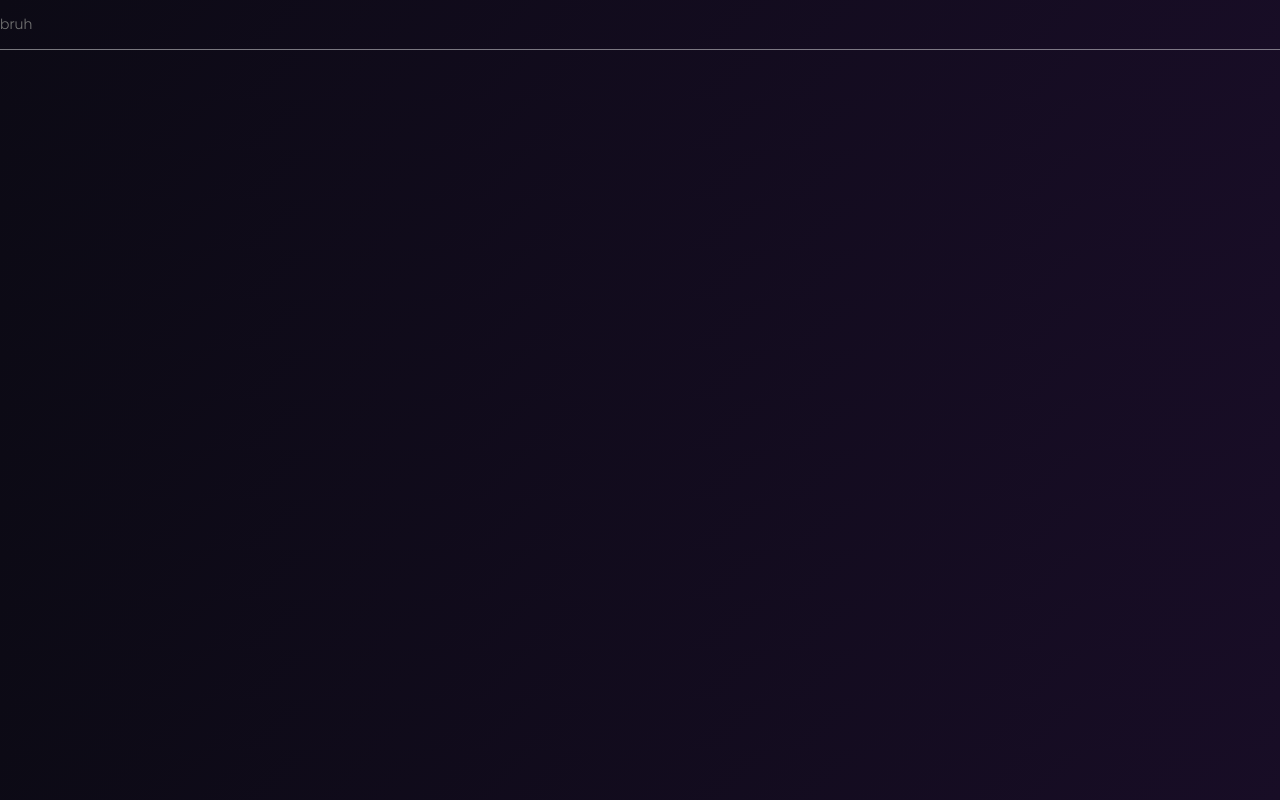
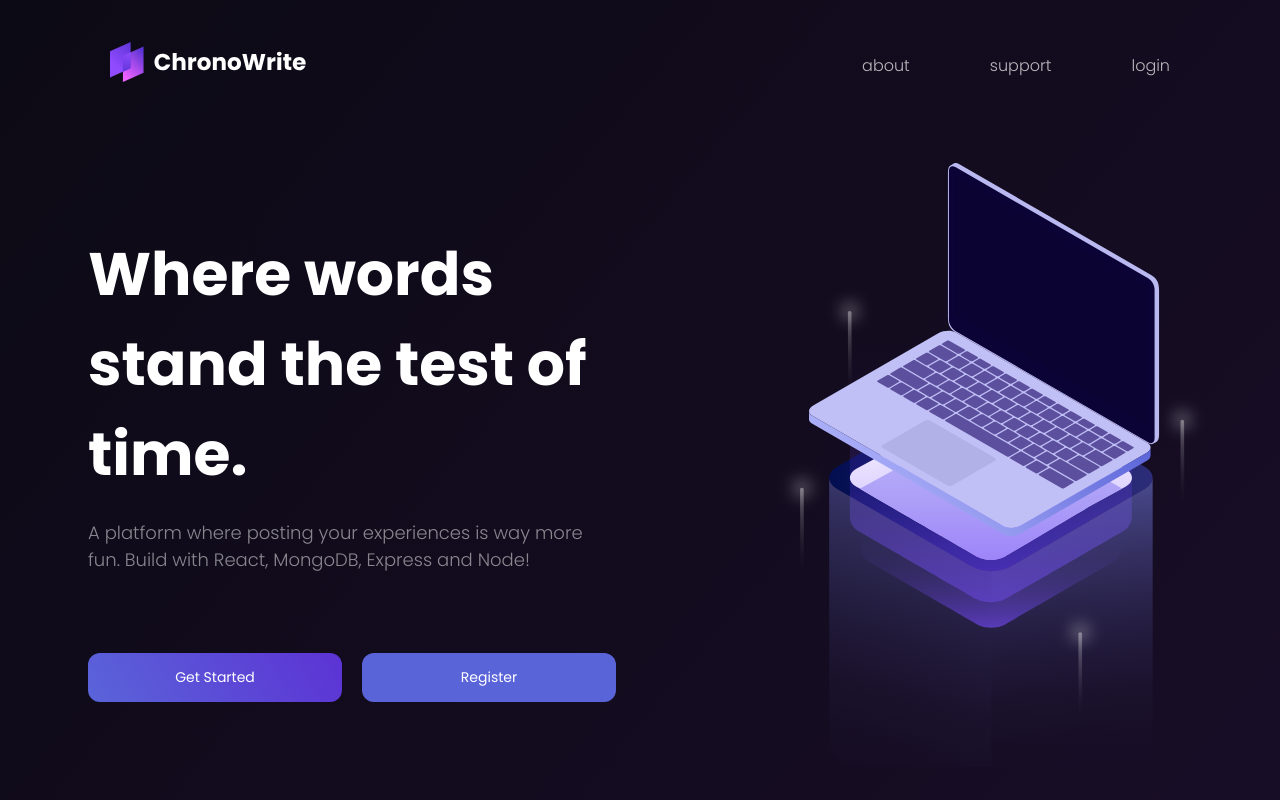
Before and after one commit to SakethBhardwajV/ChronoWrite, a React (Vite) app in the folder frontend/: page / in a window 1280 px wide. Built offline with nearby package versions, Linux system fonts and the light colour scheme.

Commit message:
Create Landing page

```diff
--- a/frontend/src/App.jsx
+++ b/frontend/src/App.jsx
@@ -1,11 +1,10 @@
 import FormInput from './components/FormInput';
+import LandingPage from './screens/LandingPage';
 
 function App() {
   return (
     <>
-      <div>
-        <FormInput />
-      </div>
+      <LandingPage />
     </>
   );
 }
--- /dev/null
+++ b/frontend/src/components/LandingNavbar.jsx
@@ -0,0 +1,96 @@
+import PropTypes from 'prop-types';
+
+import styles from '../styles/LandingNavbar.module.css';
+
+const LandingNavbar = ({ about, support }) => {
+  return (
+    <ul className={styles['nav']}>
+      <a href="/">
+        <img
+          className={styles['nav__logo']}
+          src="/logo-with-text.svg"
+          alt="logo"
+        />
+      </a>
+
+      <li className={styles['nav__group']}>
+        <a
+          className={`${styles['nav__item']} ${
+            about && styles['nav__item--active']
+          }`}
+          href="/about"
+        >
+          about
+        </a>
+        <a
+          className={`${styles['nav__item']} ${
+            support && styles['nav__item--active']
+          }`}
+          href="/support"
+        >
+          support
+        </a>
+        <a className={styles['nav__item']} href="/dashboard">
+          login
+        </a>
+      </li>
+
+      <input
+        className={styles['nav__checkbox']}
+        type="checkbox"
+        id="nav-toggle"
+        defaultChecked={true}
+      />
+
+      <label htmlFor="nav-toggle" className={styles['nav__button']}>
+        <span className={styles['nav__hamburger']}>&nbsp;</span>
+      </label>
+
+      <div className={styles['nav__mobile']}>
+        <div className={styles['nav__mobile__group']}>
+          <label htmlFor="nav-toggle" className={styles['nav__button--close']}>
+            <span
+              className={`${styles['nav__close']} ${styles['nav__close--1']}`}
+            >
+              {' '}
+              &nbsp;
+            </span>
+            <span
+              className={`${styles['nav__close']} ${styles['nav__close--2']}`}
+            >
+              {' '}
+              &nbsp;
+            </span>
+          </label>
+        </div>
+        <div className={styles['nav__mobile__items']}>
+          <a
+            className={`${styles['nav__mobile__item']} ${styles['nav__mobile__item--1']}`}
+            href="/about"
+          >
+            about
+          </a>
+          <a
+            className={`${styles['nav__mobile__item']} ${styles['nav__mobile__item--2']}`}
+            href="/support"
+          >
+            support
+          </a>
+          <a
+            className={`${styles['nav__mobile__item']} ${styles['nav__mobile__item--3']}`}
+            href="/login"
+          >
+            login
+          </a>
+        </div>
+      </div>
+    </ul>
+  );
+};
+
+LandingNavbar.propTypes = {
+  about: PropTypes.string.isRequired,
+  support: PropTypes.string.isRequired,
+};
+
+export default LandingNavbar;
--- a/frontend/src/globals.css
+++ b/frontend/src/globals.css
@@ -48,7 +48,7 @@ html {
 
 body {
   font-size: 1.6rem;
-
+  overflow-x: hidden;
   background: var(--background);
   color: var(--text);
 }
--- /dev/null
+++ b/frontend/src/screens/LandingPage.jsx
@@ -0,0 +1,37 @@
+import LandingNavbar from '../components/LandingNavbar';
+import Button from '../components/Button';
+import styles from '../styles/LandingPage.module.css';
+
+const LandingPage = () => {
+  return (
+    <>
+      <LandingNavbar />
+      <main className={styles['container']}>
+        <div className={styles['container__left']}>
+          <div className={styles['text-container']}>
+            <h1 className={styles['primary-heading']}>
+              Where words stand the test of time.
+            </h1>
+            <p className={styles['text']}>
+              A platform where posting your experiences is way more fun. Build
+              with React, MongoDB, Express and Node!
+            </p>
+            <div className={styles['btn-container']}>
+              <Button varient="primary">Get Started</Button>
+              <Button varient="tertiary"> Register</Button>
+            </div>
+          </div>
+        </div>
+        <div className={styles['container__right']}>
+          <img
+            className={styles['landing-img']}
+            src="/landing.svg"
+            alt="landing-img"
+          />
+        </div>
+      </main>
+    </>
+  );
+};
+
+export default LandingPage;
--- /dev/null
+++ b/frontend/src/styles/LandingNavbar.module.css
@@ -0,0 +1,205 @@
+.nav {
+  display: flex;
+  list-style: none;
+  justify-content: space-between;
+  align-items: center;
+  padding: 0 11rem;
+  height: 13rem;
+  align-items: center;
+  overflow-x: hidden;
+}
+
+.nav__group {
+  display: flex;
+}
+
+.nav__logo {
+  height: 4rem;
+}
+
+.nav__item {
+  opacity: 0.7;
+  color: white;
+  font-size: 1.6rem;
+  font-weight: 300;
+  text-decoration: none;
+  transition: all 200ms;
+}
+
+.nav__item:hover {
+  opacity: 1;
+}
+
+.nav__item--active {
+  opacity: 1;
+}
+
+.nav__item:not(:last-child) {
+  margin-right: 8rem;
+}
+
+.nav__checkbox {
+  display: none;
+}
+
+.nav__button {
+  height: 5rem;
+  width: 5rem;
+  text-align: center;
+  cursor: pointer;
+  display: none;
+}
+
+.nav__hamburger {
+  display: none;
+  margin-top: 2.5rem;
+  position: relative;
+  user-select: none;
+}
+
+.nav__hamburger,
+.nav__hamburger::after,
+.nav__hamburger::before {
+  height: 1.5px;
+  width: 3rem;
+  background-color: var(--text);
+  display: inline-block;
+}
+
+.nav__hamburger::after,
+.nav__hamburger::before {
+  content: '';
+  position: absolute;
+  left: 0;
+}
+
+.nav__hamburger::after {
+  top: 1rem;
+}
+
+.nav__hamburger::before {
+  top: -1.01rem;
+}
+
+.nav__checkbox:checked ~ .nav__mobile {
+  transform: translateX(100%);
+  cursor: grab;
+}
+
+.nav__mobile {
+  display: none;
+  position: absolute;
+  background-color: #000;
+  top: 0;
+  left: 0;
+  height: 100%;
+  width: 100%;
+  transform: translateX(0);
+  z-index: 2;
+  transition: all 600ms;
+  transform-origin: right;
+}
+
+.nav__mobile__group {
+  display: flex;
+  margin-top: 5rem;
+  justify-content: center;
+  padding: 0 5rem;
+  align-items: center;
+}
+
+.nav__button--close {
+  display: inline-block;
+  flex-direction: column;
+  width: 5rem;
+  height: 5rem;
+  position: relative;
+  cursor: pointer;
+}
+
+.nav__close {
+  display: block;
+  height: 1px;
+  width: 3rem;
+  position: absolute;
+  top: 50%;
+  left: 50%;
+  transform: translate(-50%, -50%);
+  background-color: var(--text);
+}
+
+.nav__close--1 {
+  transform: translate(-50%, -50%) rotate(135deg);
+}
+
+.nav__close--2 {
+  transform: translate(-50%, -50%) rotate(-135deg);
+}
+
+.nav__mobile__items {
+  display: flex;
+  flex-direction: column;
+  align-items: center;
+  margin-top: 10rem;
+  gap: 5rem;
+}
+
+.nav__mobile__item {
+  font-weight: 200;
+  text-align: center;
+  font-size: 2.8rem;
+  color: var(--text);
+  text-decoration: none;
+  opacity: 1;
+}
+
+@media (max-width: 1200px) {
+  .nav__group {
+    display: none;
+  }
+  .nav__hamburger {
+    display: inline-block;
+  }
+
+  .nav__button {
+    display: inline-block;
+  }
+  .nav__mobile {
+    display: block;
+  }
+  .nav__mobile__group {
+    padding: 0 11rem;
+  }
+}
+
+@media (max-width: 900px) {
+  .nav__group {
+    display: none;
+  }
+  .nav__hamburger {
+    display: inline-block;
+  }
+  .nav__mobile {
+    display: block;
+  }
+}
+
+@media (max-width: 600px) {
+  .nav {
+    padding: 0 5rem;
+  }
+}
+
+@media (min-width: 1800px) {
+}
+
+/* Fade in animation */
+
+@keyframes fadeIn {
+  0% {
+    opacity: 0;
+  }
+  100% {
+    opacity: 1;
+  }
+}
--- /dev/null
+++ b/frontend/src/styles/LandingPage.module.css
@@ -0,0 +1,85 @@
+.container {
+  display: grid;
+  grid-template-columns: 55% 45%;
+  height: calc(100vh - var(--landing-nav-height));
+  width: 100%;
+}
+
+.text-container {
+  width: 75%;
+}
+
+.container__left {
+  display: flex;
+  flex-direction: column;
+  justify-content: center;
+  align-items: center;
+}
+
+.container__right {
+  display: flex;
+  justify-content: center;
+  align-items: center;
+}
+
+.primary-heading {
+  font-size: 6rem;
+  margin-bottom: 2rem;
+}
+
+.text {
+  font-size: 1.8rem;
+  font-weight: 300;
+  opacity: 50%;
+  margin-bottom: 8rem;
+}
+
+.btn-container {
+  display: flex;
+  gap: 2rem;
+}
+
+.landing-img {
+  width: 45rem;
+}
+
+/*
+0 - 600px: Phone
+600 - 900px: Tablet portrait
+900 - 1200px: Tablet landscape
+[1200 - 1800] is where our normal styles apply
+1800px + Big desktop
+*/
+
+@media (max-width: 1200px) {
+  html {
+    font-size: 56.25%;
+  }
+}
+
+@media (max-width: 900px) {
+  .container {
+    grid-template-columns: 100%;
+  }
+  .landing-img {
+    display: none;
+  }
+  .container__left {
+    height: calc(100vh - var(--landing-nav-height));
+  }
+}
+
+@media (max-width: 600px) {
+  .primary-heading {
+    font-size: 4rem;
+  }
+  .text {
+    font-size: 1.6rem;
+  }
+}
+
+@media (min-width: 1800px) {
+  html {
+    font-size: 75%;
+  }
+}
```
